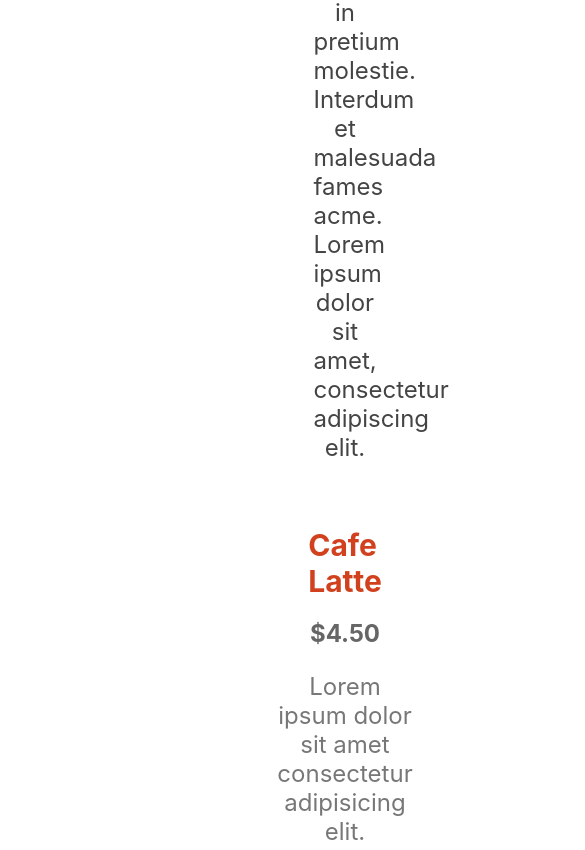
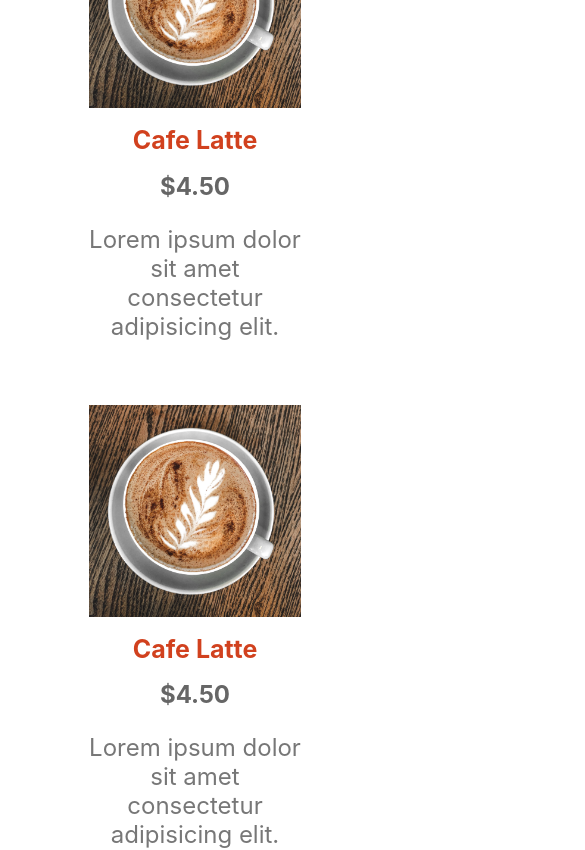
Before and after one commit to yoshino9397/Cafe-order-App, a Next.js app: page / in a window 390 px wide. Shown: the part 1040-1890 px from the top of the page, 585 px wide, since content can reach past the window. Built offline with nearby package versions, Linux system fonts and the light colour scheme; a web font is replaced by a local one.

Commit message:
responsive DONE

```diff
--- a/components/Footer.jsx
+++ b/components/Footer.jsx
@@ -11,7 +11,7 @@ const Footer = () => {
       </div>
       <div className={styles.item}>
         <div className={styles.card}>
-          <h2 className={styles.motto}>DO YOU HAVE A QUESTIONS?</h2>
+          <h2 className={styles.title}>DO YOU HAVE A QUESTIONS?</h2>
           <h3 className={styles.phone}>noreply@yoshino.com</h3>
           <div className={styles.media}>
             <AiFillInstagram />
@@ -43,7 +43,7 @@ const Footer = () => {
           </p>
         </div>
         <div className={styles.card}>
-          <h2 className={styles.motto}>BOOK A TABLE</h2>
+          <h2 className={styles.title}>BOOK A TABLE</h2>
           <p className={styles.text}>+61 (0) 383 766 284</p>
         </div>
       </div>
--- a/styles/CafeCard.module.css
+++ b/styles/CafeCard.module.css
@@ -26,13 +26,42 @@
   color: #777;
 }
 
-@media screen and (max-width: 480px) {
+@media screen and (max-width: 1090px) {
+  .container {
+    width: 30%;
+  }
+
+  .title {
+    font-size: 19px;
+  }
+
+  .price,
+  .desc {
+    font-size: 20px;
+  }
+}
+@media screen and (max-width: 900px) {
+  .container {
+    width: 50%;
+  }
+
+  .title {
+    font-size: 18px;
+  }
+
+  .price,
+  .desc {
+    font-size: 17px;
+  }
+}
+
+@media screen and (max-width: 700px) {
   .container {
     width: 100%;
   }
 
   .title {
-    font-size: 30px;
+    font-size: 25px;
   }
 
   .price,
--- a/styles/CafeList.module.css
+++ b/styles/CafeList.module.css
@@ -22,7 +22,7 @@
   flex-wrap: wrap;
 }
 
-@media screen and (max-width: 480px) {
+@media screen and (max-width: 750px) {
   .title {
     text-align: center;
   }
@@ -32,3 +32,10 @@
     text-align: center;
   }
 }
+@media screen and (max-width: 660px) {
+  .container{
+    left: 0;
+    width: 80vw;
+    margin: 0 auto;
+  }
+}
--- a/styles/Footer.module.css
+++ b/styles/Footer.module.css
@@ -24,6 +24,10 @@
   flex: 1;
   padding: 0 20px;
 }
+.title {
+  font-size: 24px;
+  color: #d88144;
+}
 
 .text {
   color: lightgray;
@@ -47,17 +51,17 @@
   cursor: pointer;
 }
 
-@media screen and (max-width: 480px) {
+
+@media screen and (max-width: 940px) {
   .container {
     height: auto;
     text-align: center;
   }
+  .item {
+    flex-direction: column;
+  }
   .item:first-child {
     display: none;
-  }
-
-  .item {
-    flex-direction: column;
   }
 
   .title {
@@ -68,3 +72,9 @@
     font-size: 20px;
   }
 }
+@media screen and (max-width: 660px) {
+  .container{
+    left: 0;
+    width: 100vw;
+  }
+}
--- a/styles/Navbar.module.css
+++ b/styles/Navbar.module.css
@@ -89,8 +89,8 @@
 
 .counter{
     position: absolute;
-    top: -10px;
-    right: -10px;
+    top: 0px;
+    right: -8px;
     width: 20px;
     height: 20px;
     border-radius: 50%;
```
